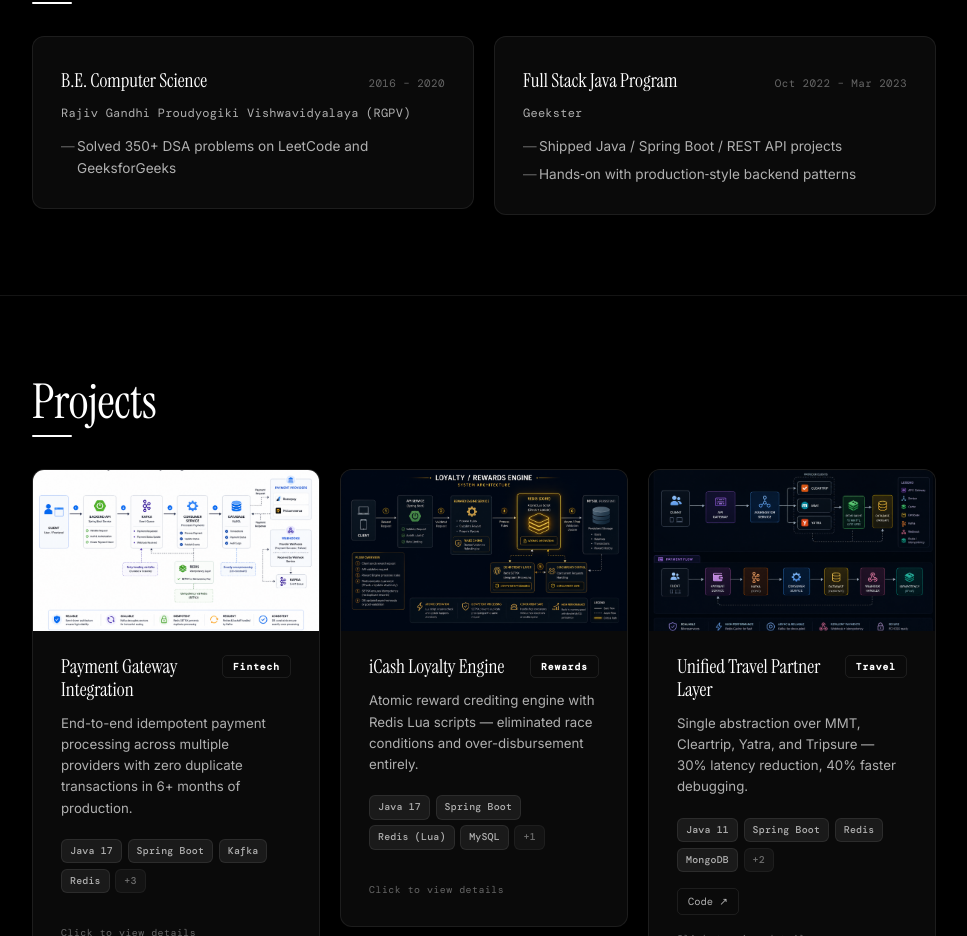
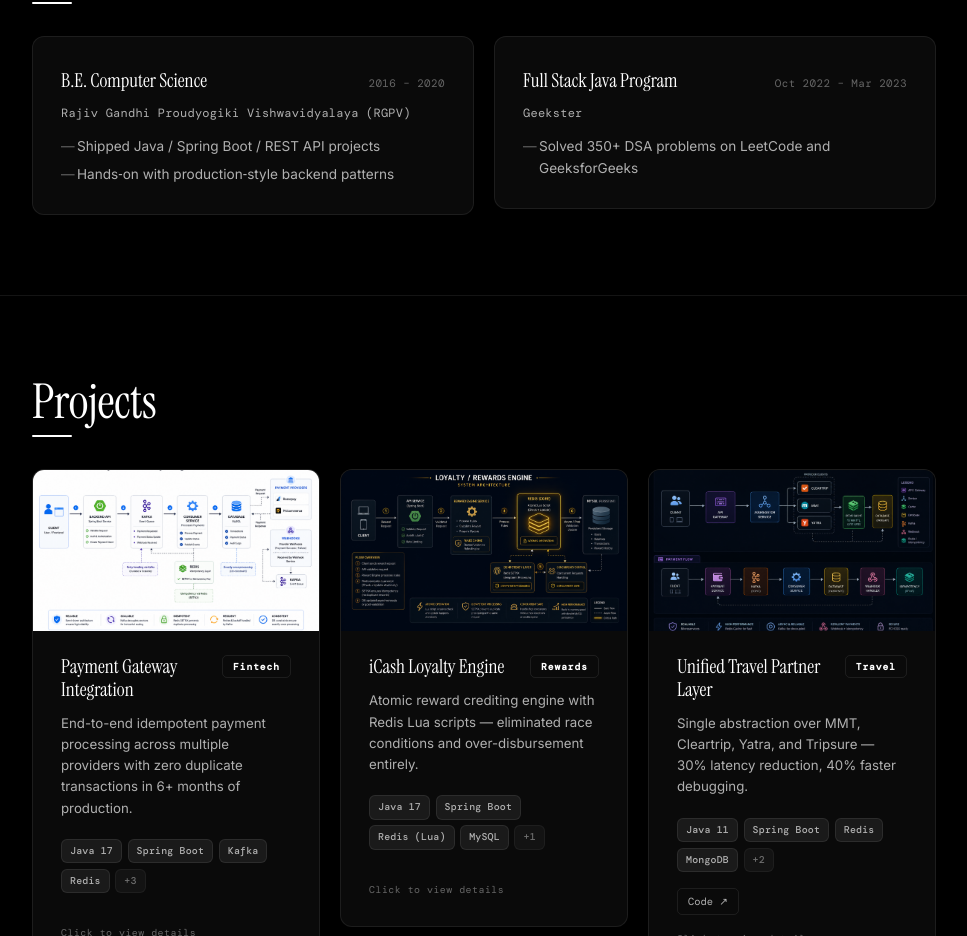
Before and after one commit to faisal-dev-ali/faisal-portfolio, a React (Vite) app: page / in a window 1280 px wide. Shown: the part 2578-3514 px from the top of the page, without its empty margins (156-1123 px from the left). Built offline with nearby package versions, Linux system fonts and the light colour scheme; a web font is replaced by a local one.

Commit message:
optimized

```diff
--- a/src/PortfolioV2.jsx
+++ b/src/PortfolioV2.jsx
@@ -17,16 +17,16 @@ const EDUCATION = [
   {
     degree: "B.E. Computer Science",
     school: "Rajiv Gandhi Proudyogiki Vishwavidyalaya (RGPV)",
-    details: ["Solved 350+ DSA problems on LeetCode and GeeksforGeeks"],
-    period: "2016 – 2020",
-  },
-  {
-    degree: "Full Stack Java Program",
-    school: "Geekster",
     details: [
       "Shipped Java / Spring Boot / REST API projects",
       "Hands‑on with production‑style backend patterns",
     ],
+    period: "2016 – 2020",
+  },
+  {
+    degree: "Full Stack Java Program",
+    school: "Geekster",
+    details: ["Solved 350+ DSA problems on LeetCode and GeeksforGeeks"],
     period: "Oct 2022 – Mar 2023",
   },
 ];
```
